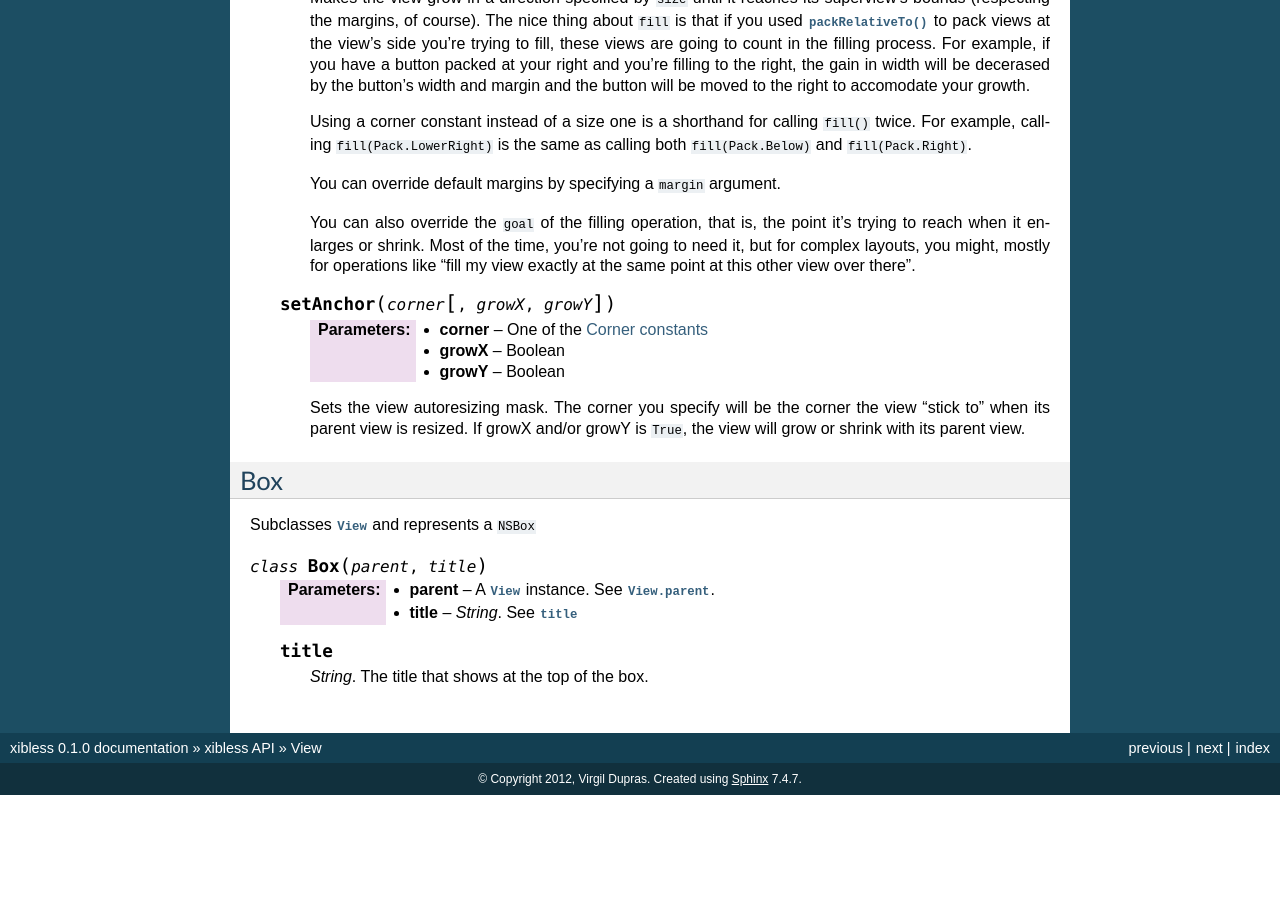
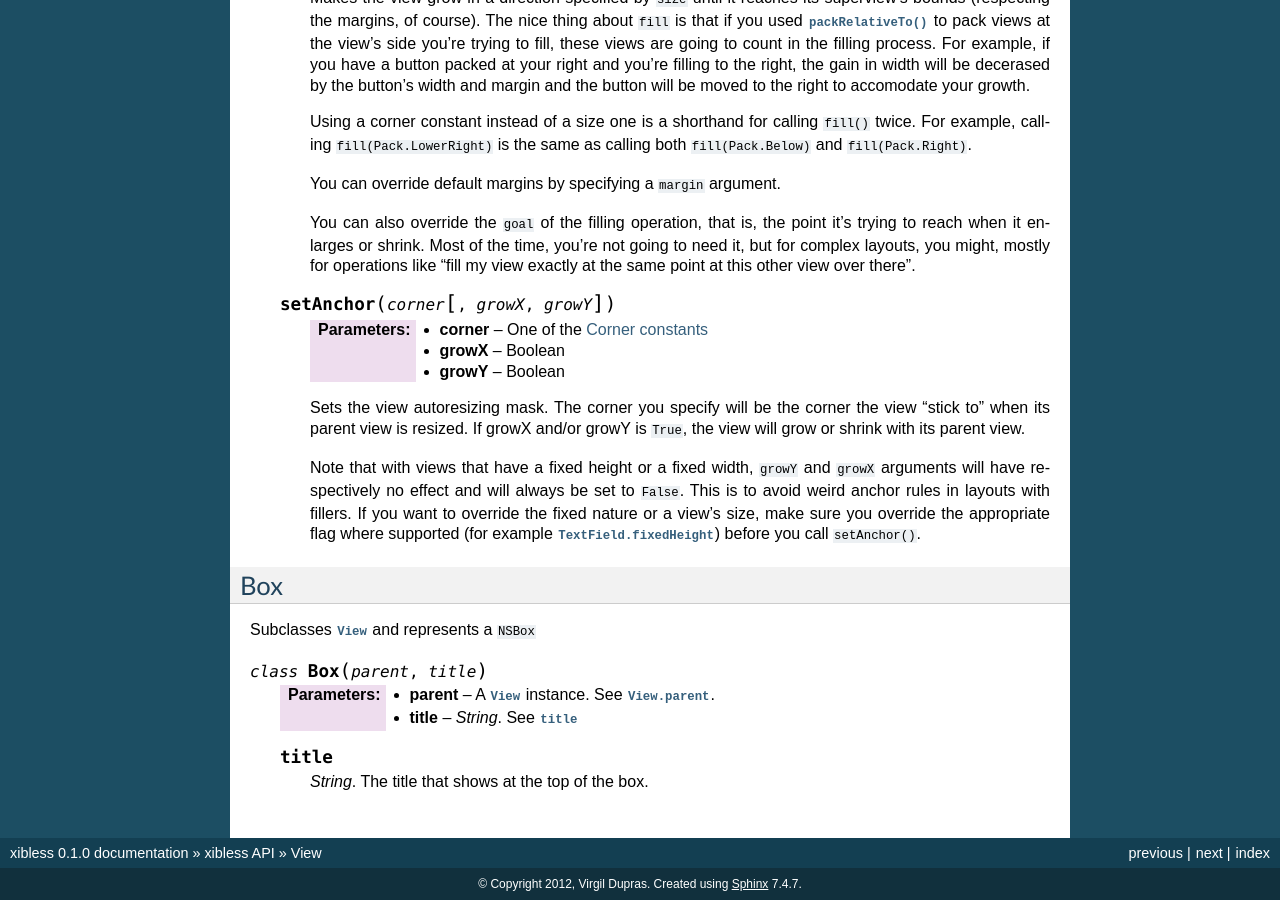
Before and after one commit to hsoft/xibless, a Sphinx documentation site: the page built from docs/api/view.rst, in a window 1280 px wide and 900 px high, scrolled down 2174 px. Built offline with Sphinx 7.4.7, drawn with Linux system fonts in a browser that asks for light colours; before the commit the page ends 2969 px from its top, so only the background shows below that.

Commit message:
Always set growX/growX in setAnchor for views that have a fixed width/height.

```diff
--- a/docs/api/view.rst
+++ b/docs/api/view.rst
@@ -151,6 +151,12 @@ but to be subclassed.
         to" when its parent view is resized. If growX and/or growY is ``True``, the view will grow
         or shrink with its parent view.
 
+        Note that with views that have a fixed height or a fixed width, ``growY`` and ``growX``
+        arguments will have respectively no effect and will always be set to ``False``. This is to
+        avoid weird anchor rules in layouts with fillers. If you want to override the fixed nature
+        or a view's size, make sure you override the appropriate flag where supported (for example
+        :attr:`TextField.fixedHeight`) before you call ``setAnchor()``.
+
 
 Box
 ---
```
Also changed, not shown: 1 other file.
